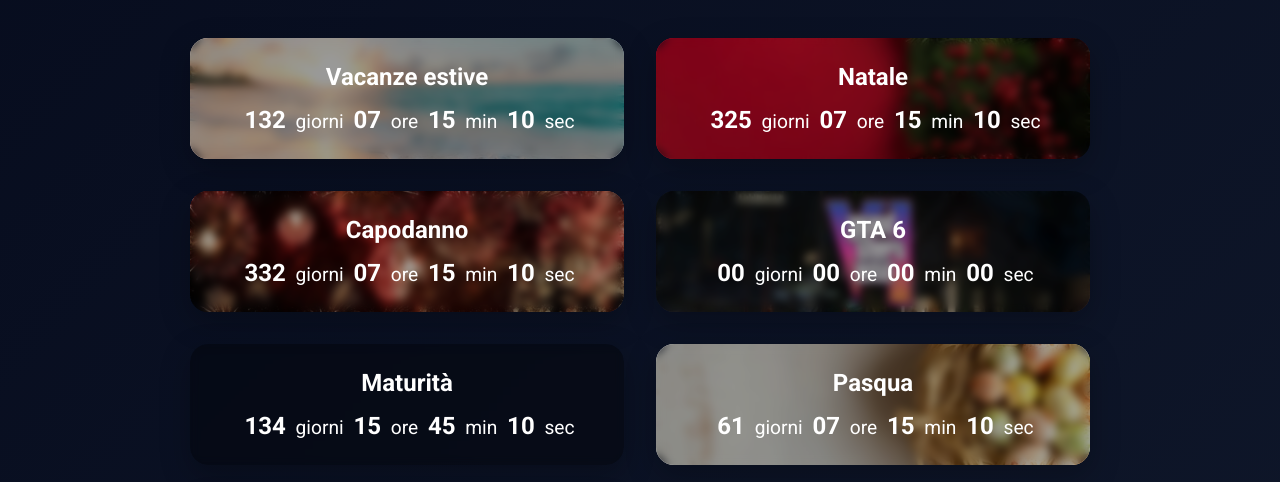
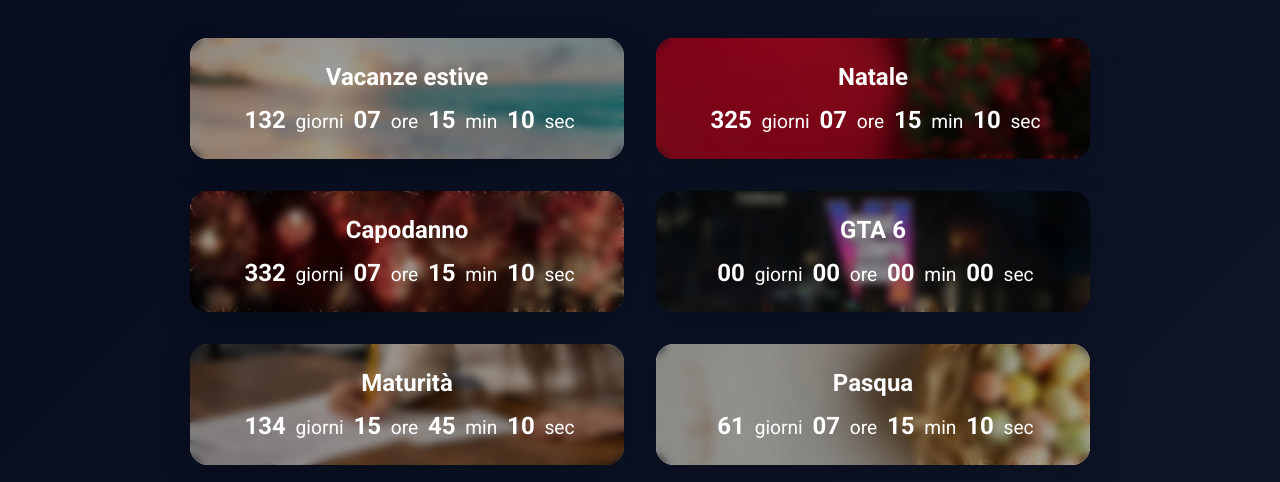
Before and after one commit to momoiato08-debug/quanto-manca, a website built with Vite: page index.html in a window 1280 px wide. Shown: the part 318-800 px from the top of the page. Built offline with nearby package versions, Linux system fonts and the light colour scheme; some packages are replaced by stand-ins of ours; no server answers; files whose address does not match are found by name.

Commit message:
Add files via upload

```diff
--- a/style.css
+++ b/style.css
@@ -212,7 +212,7 @@ html { scroll-behavior: smooth; scroll-padding-top: 80px; }
     background-position: center;
 }
 .maturita {
-    background-image: url("maturita.jpeg");
+    background-image: url("maturità.jpeg");
     background-size: cover;
     background-position: center;
 }
```
